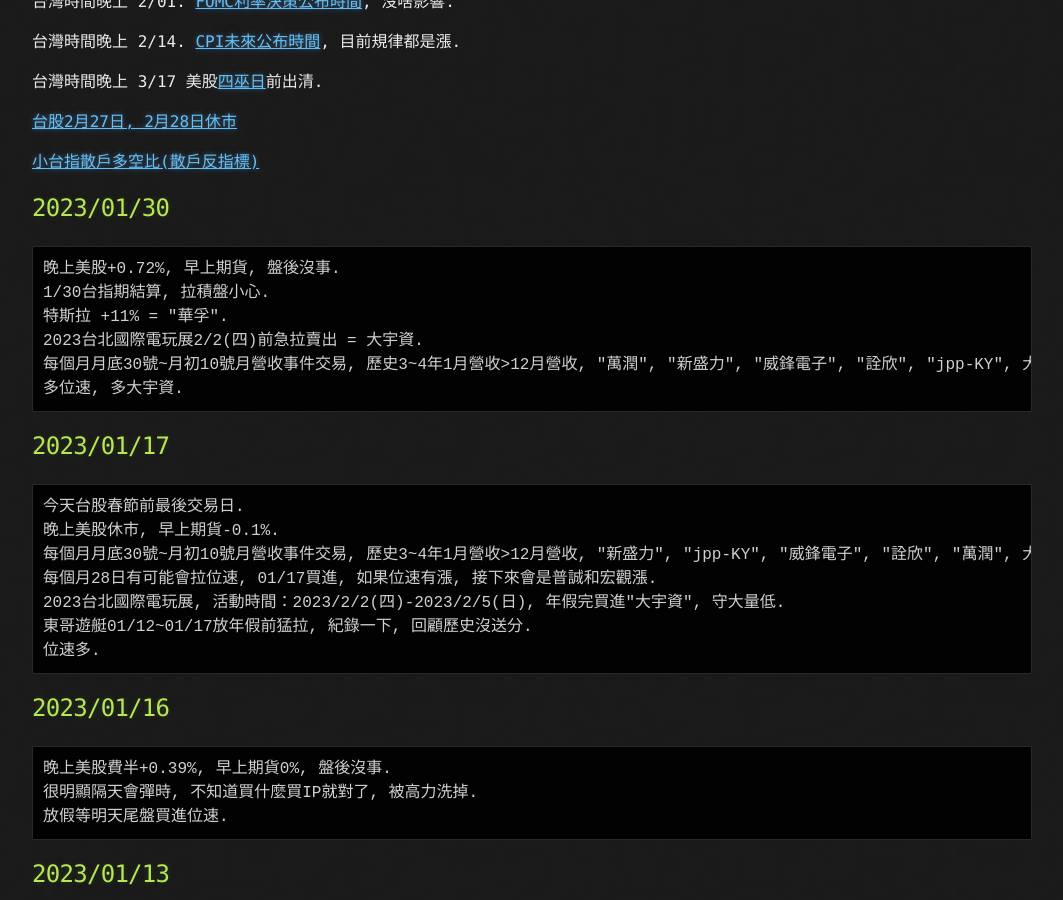
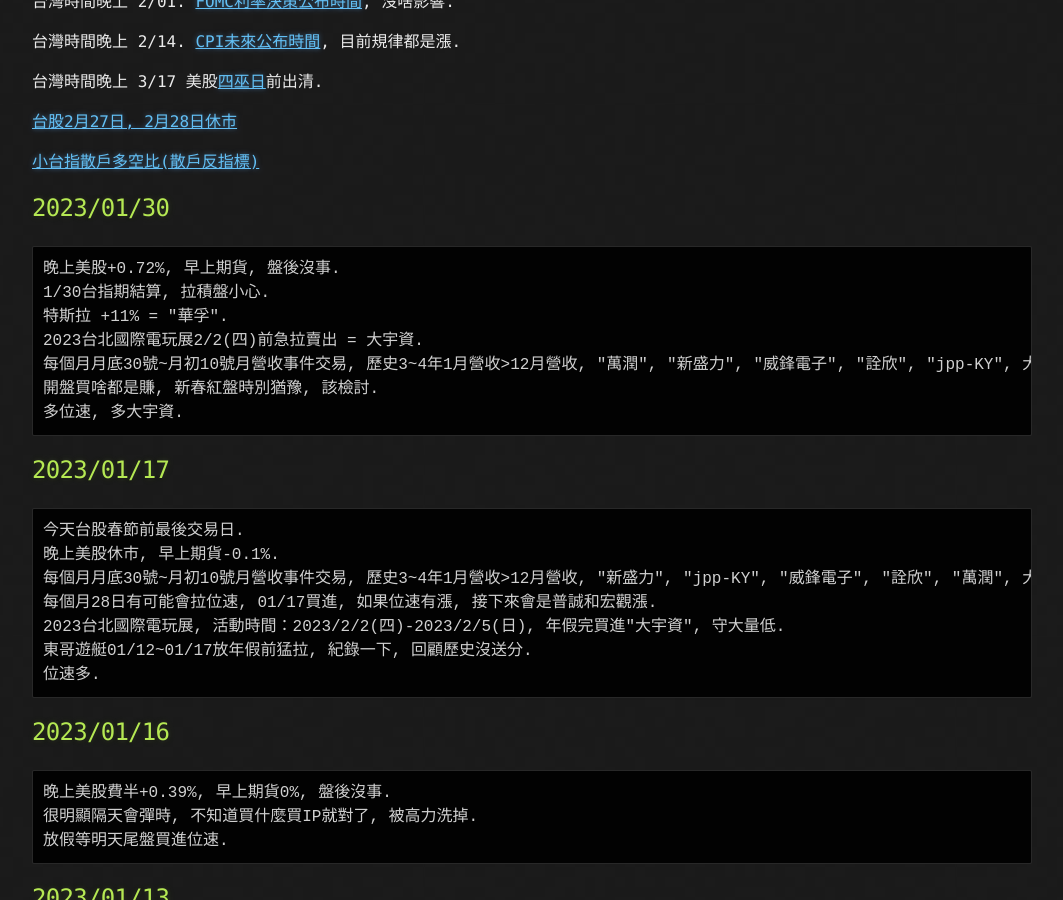
Before and after one commit to lepg5487/Stock_God, a Jekyll site: the page built from index.md, in a window 1280 px wide and 900 px high, scrolled down 428 px. Shown: the whole window, without its empty margins (108-1171 px from the left). Built offline with Jekyll 4.4.1, drawn with Linux system fonts in a browser that asks for light colours; our own code applies the rules of GitHub Pages for plain Markdown files.

Commit message:
Update index.md

````diff
--- a/index.md
+++ b/index.md
@@ -27,6 +27,7 @@
 特斯拉 +11% = "華孚".
 2023台北國際電玩展2/2(四)前急拉賣出 = 大宇資.
 每個月月底30號~月初10號月營收事件交易, 歷史3~4年1月營收>12月營收, "萬潤", "新盛力", "威鋒電子", "詮欣", "jpp-KY", 大中, 杰力, 中砂.
+開盤買啥都是賺, 新春紅盤時別猶豫, 該檢討.
 多位速, 多大宇資.
 ```
 
````
